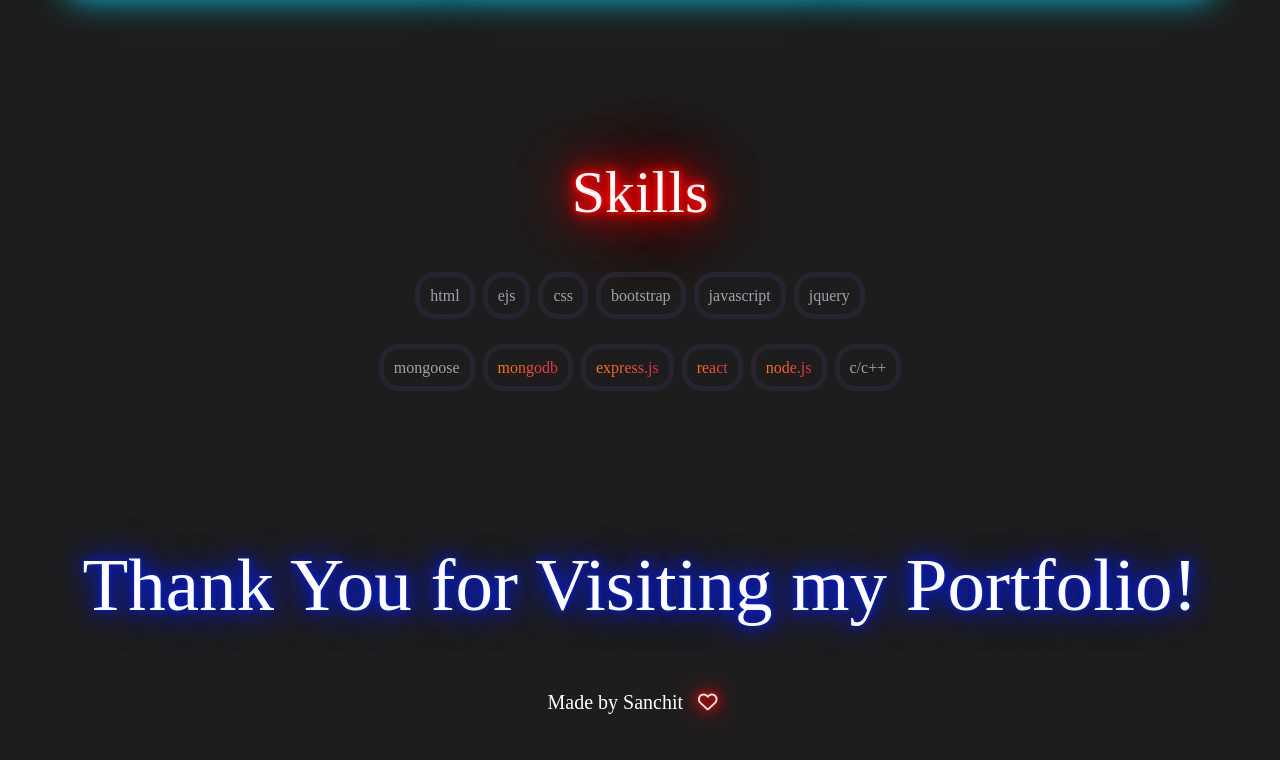
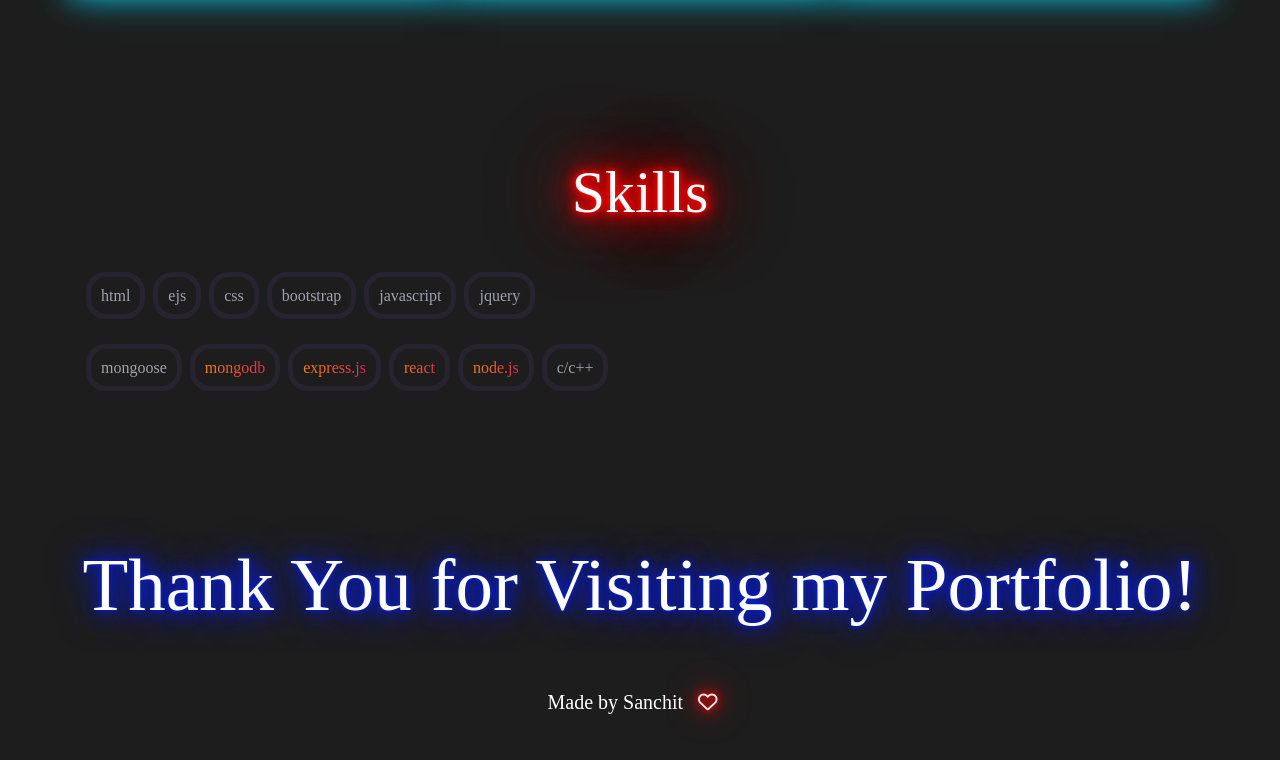
Before and after one commit to Sanchitagarwal7/portfolio_react, a React (Create React App) app: page / in a window 1280 px wide. Shown: the part 3015-3775 px from the top of the page. Built offline with nearby package versions, Linux system fonts and the light colour scheme; a web font is replaced by a local one.

Commit message:
deleted skillcenter-align

```diff
--- a/public/styles.css
+++ b/public/styles.css
@@ -440,10 +440,6 @@ Button {
   text-align: center;
 }
 
-.skill-align-center {
-  text-align: center;
-}
-
 .skill-name {
   color: #a1a1af;
   padding: 10px;
--- a/src/components/Skills.js
+++ b/src/components/Skills.js
@@ -11,7 +11,7 @@ const Skills = () => {
             </Col>
         </Row>
         <Row className="my-5">
-            <Col className="skill-align-center">
+            <Col>
                 <span className="skill-name mx-1">html</span>
                 <span className="skill-name mx-1">ejs</span>
                 <span className="skill-name mx-1">css</span>
@@ -21,7 +21,7 @@ const Skills = () => {
             </Col>
         </Row>
         <Row>
-            <Col className="skill-align-center">
+            <Col>
             <span className="skill-name mx-1">mongoose</span>
             <span className="skill-name skill-highlight mx-1">mongodb</span>
             <span className="skill-name skill-highlight mx-1">express.js</span>
```
